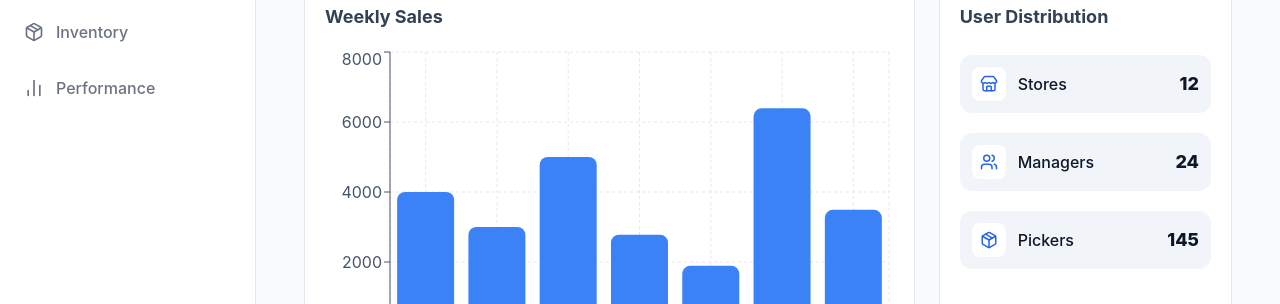
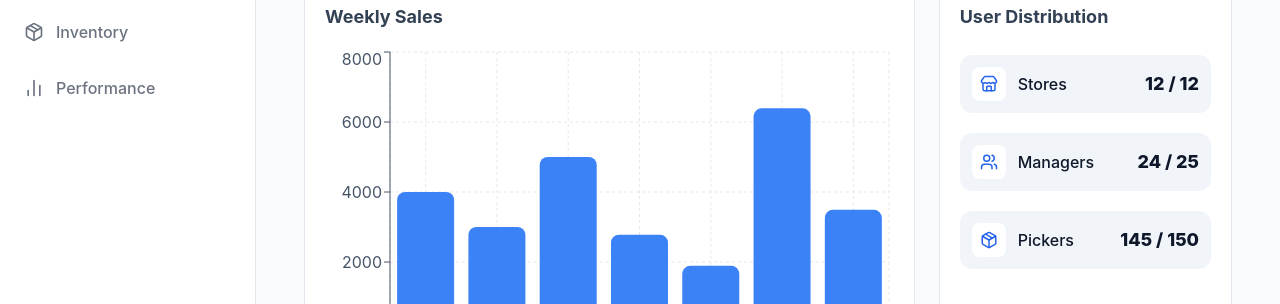
Before and after one commit to Kalapipatel/Projects, a React (Create React App) app in the folder Hub-Control/HC-Frontend/: page /admin in a window 1280 px wide. Shown: the part 248-552 px from the top of the page. Built offline with nearby package versions, Linux system fonts and the light colour scheme.

Commit message:
Add files via upload

```diff
--- a/Hub-Control/HC-Frontend/src/pages/AdminLP.js
+++ b/Hub-Control/HC-Frontend/src/pages/AdminLP.js
@@ -101,9 +101,9 @@ const AdminLP = ({ onNavigate }) => {
 
               <div className="space-y-5">
                 {[
-                  { label: 'Stores', count: 12, icon: <Store size={18} /> },
-                  { label: 'Managers', count: 24, icon: <Users size={18} /> },
-                  { label: 'Pickers', count: 145, icon: <Package size={18} /> },
+                  { label: 'Stores', active: 12, total: 12, icon: <Store size={18} /> },
+                  { label: 'Managers', active: 24, total: 25, icon: <Users size={18} /> },
+                  { label: 'Pickers', active: 145, total: 150, icon: <Package size={18} /> },
                 ].map((item, idx) => (
                   <div
                     key={idx}
@@ -121,7 +121,7 @@ const AdminLP = ({ onNavigate }) => {
                       </div>
                       <p className="font-medium">{item.label}</p>
                     </div>
-                    <span className="font-extrabold text-lg">{item.count}</span>
+                    <span className="font-extrabold text-lg">{item.active} / {item.total}</span>
                   </div>
                 ))}
               </div>
```
